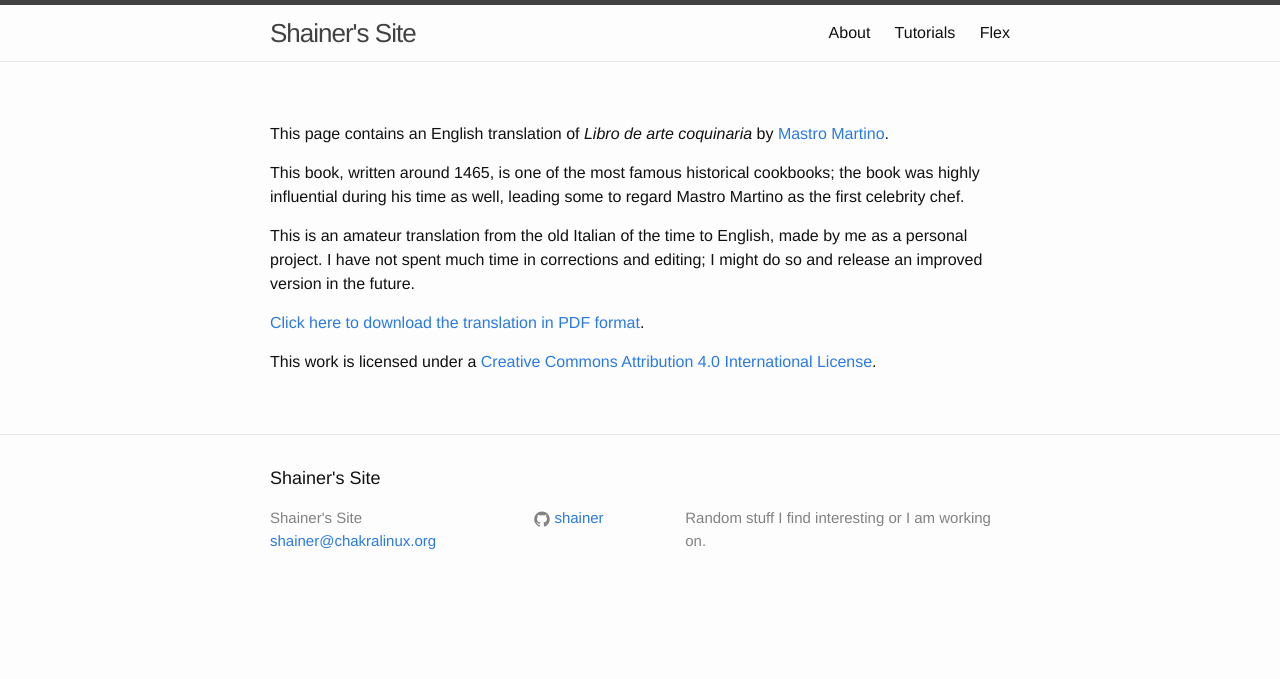
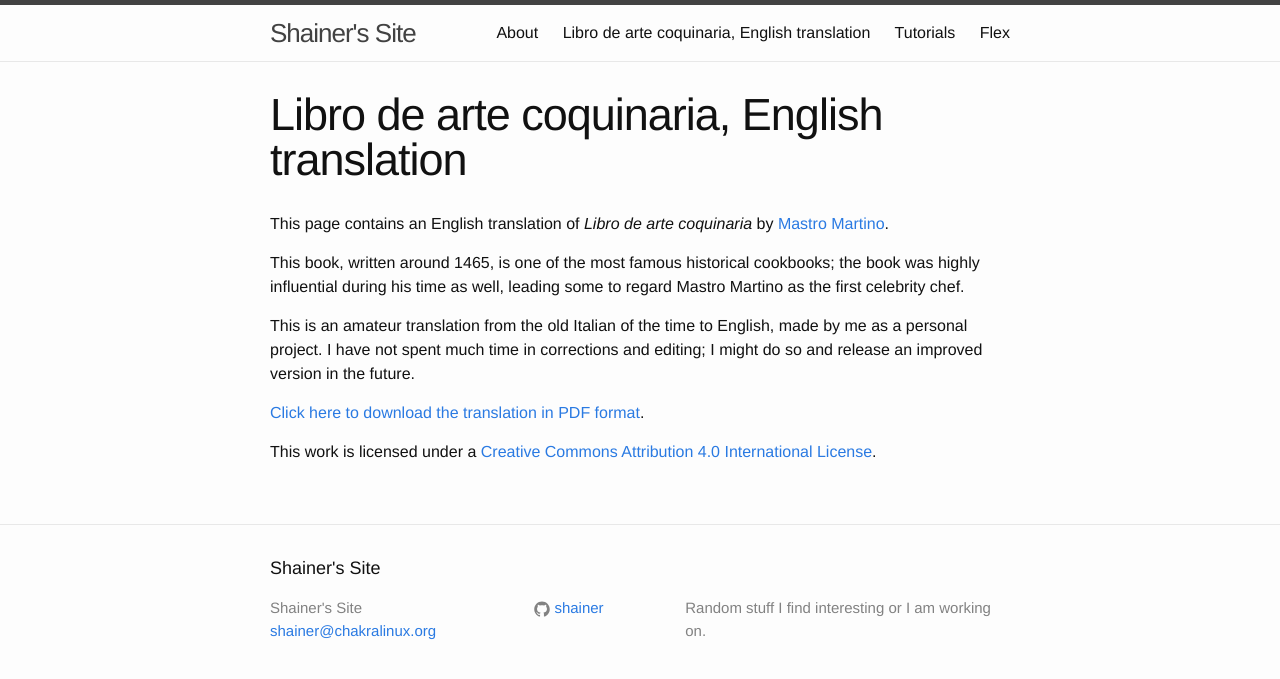
Before and after one commit to shainer/shainer.github.io, a Jekyll site: the page built from de-arte-coquinaria.md, in a window 1280 px wide. Shown: the top 679 px of the page. Built offline with Jekyll 4.4.1, drawn with Linux system fonts in a browser that asks for light colours; our own code applies the rules of GitHub Pages for plain Markdown files.

```diff
--- a/de-arte-coquinaria.md
+++ b/de-arte-coquinaria.md
@@ -1,6 +1,6 @@
 ---
 layout: page
-title: Libro de arte coquinaria: English translation
+title: Libro de arte coquinaria, English translation
 permalink: /de-arte-coquinaria/
 ---
 
```
